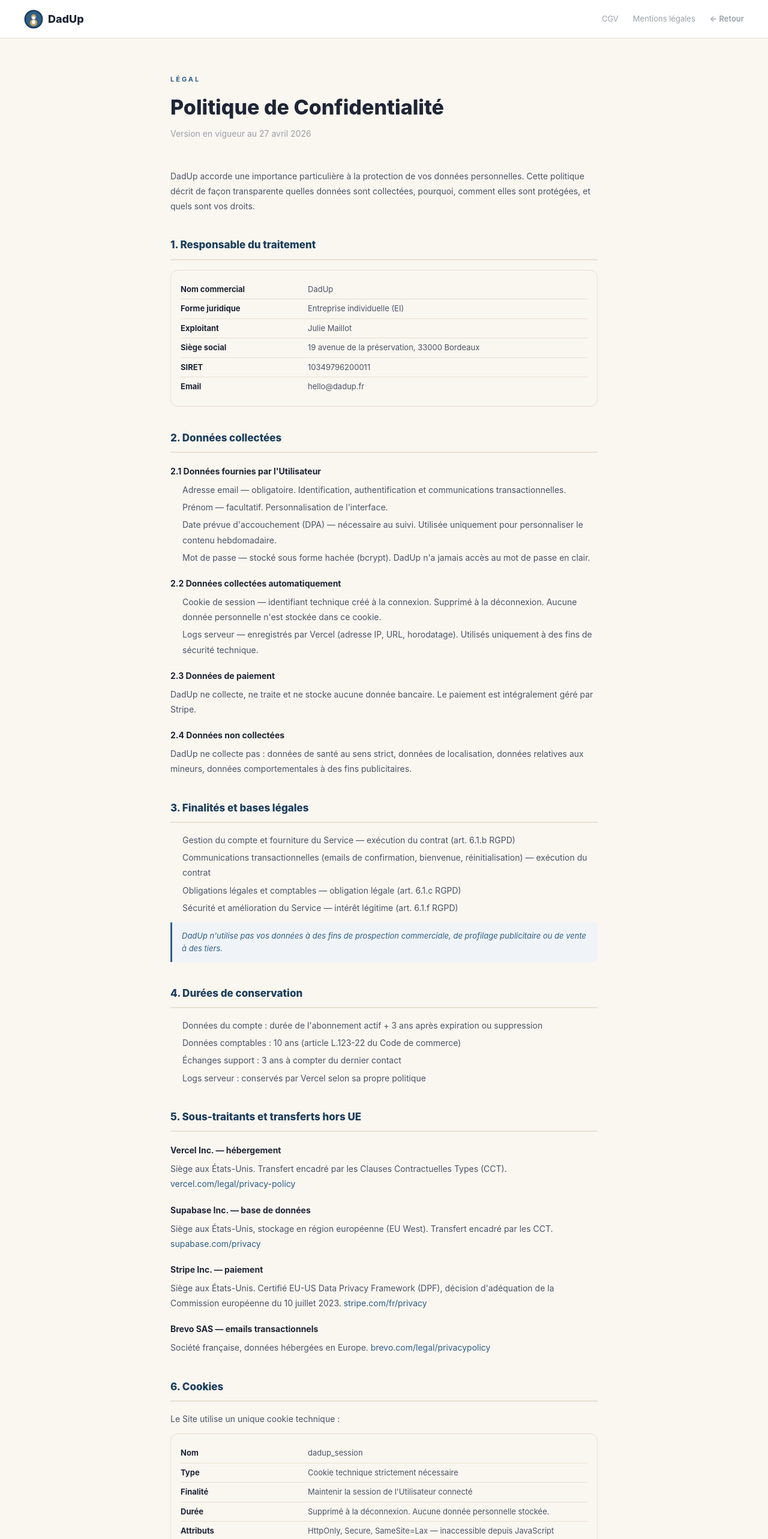
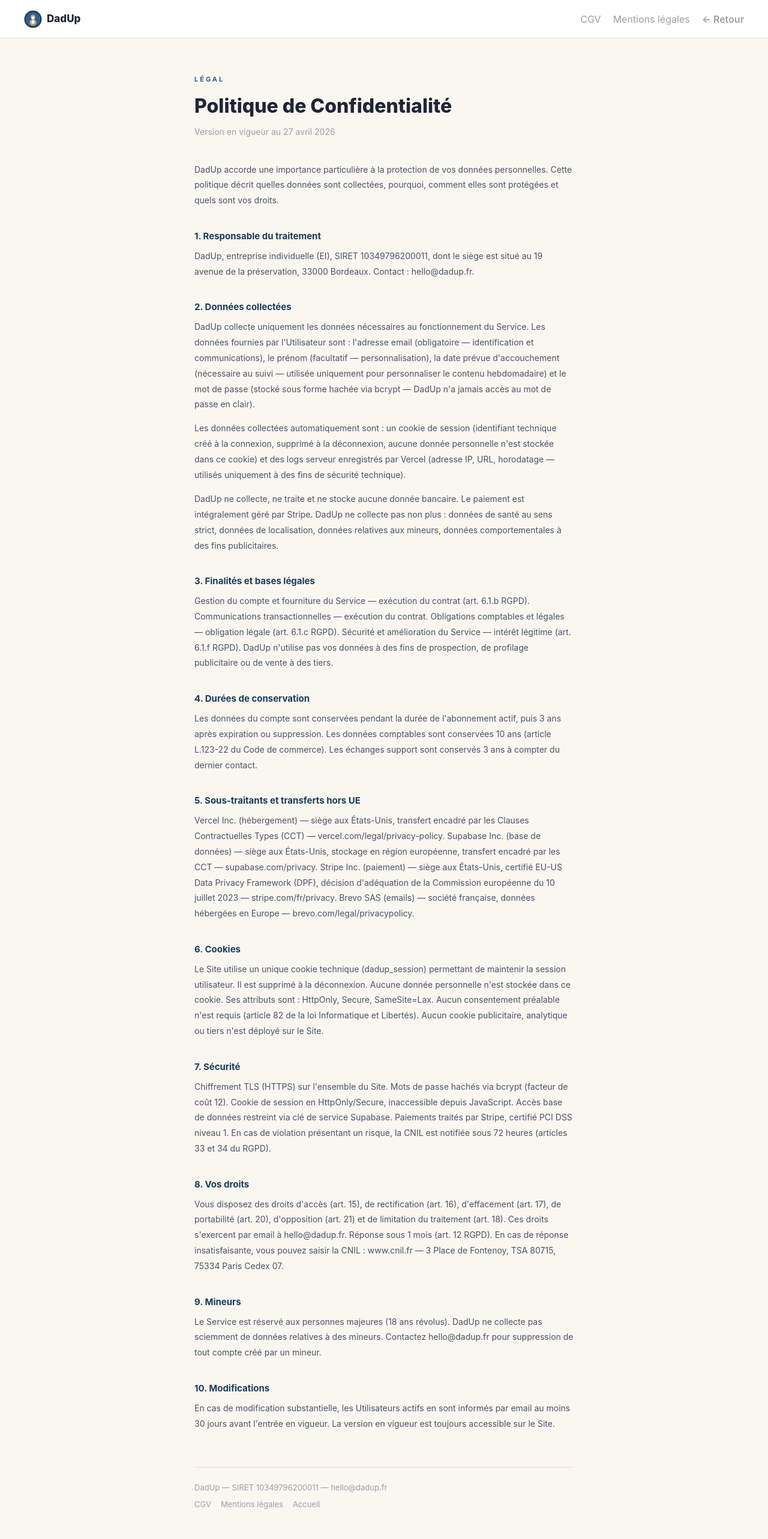
Before and after one commit to Julproject/dadup, a Next.js app: page /confidentialite in a window 1280 px wide. Shown: the top 2566 px of the page at 60% size. Built offline with nearby package versions, Linux system fonts and the light colour scheme.

Commit message:
Update page.tsx

```diff
--- a/app/confidentialite/page.tsx
+++ b/app/confidentialite/page.tsx
@@ -1,198 +1,79 @@
 'use client';
 
-const C = {
-  dark: '#1e2535', cream: '#faf6f0', white: '#ffffff',
-  border: '#e8e0d0', text: '#4a5568', textLight: '#9aa0a8',
-  blue: '#2E5F8A', blueDark: '#1A3D5C', gold: '#c8a060',
-};
+export default function ConfidentialitePage() {
+  const s = {
+    main: { minHeight: '100vh', background: '#faf6f0', fontFamily: "-apple-system,BlinkMacSystemFont,'Segoe UI',sans-serif", color: '#4a5568' },
+    nav: { background: '#ffffff', borderBottom: '1px solid #e8e0d0', padding: '0 40px', display: 'flex', alignItems: 'center', justifyContent: 'space-between', height: '64px' },
+    wrap: { maxWidth: '680px', margin: '0 auto', padding: '60px 24px 80px' },
+    label: { color: '#2E5F8A', fontSize: '11px', fontWeight: 700, letterSpacing: '3px', textTransform: 'uppercase' as const, margin: '0 0 12px' },
+    h1: { color: '#1e2535', fontSize: '32px', fontWeight: 800, margin: '0 0 8px' },
+    date: { color: '#9aa0a8', fontSize: '14px', margin: '0 0 40px' },
+    h2: { color: '#1A3D5C', fontSize: '15px', fontWeight: 700, margin: '36px 0 8px' },
+    p: { fontSize: '14px', lineHeight: 1.85, margin: '0 0 14px' },
+    footer: { borderTop: '1px solid #e8e0d0', marginTop: '60px', paddingTop: '24px', fontSize: '13px', color: '#9aa0a8' },
+    link: { color: '#9aa0a8', textDecoration: 'none' as const },
+  };
 
-function Section({ titre, children }: { titre: string; children: React.ReactNode }) {
   return (
-    <div style={{ marginBottom: '40px' }}>
-      <h2 style={{ color: C.blueDark, fontSize: '17px', fontWeight: 800, margin: '0 0 16px', paddingBottom: '10px', borderBottom: `2px solid ${C.border}` }}>{titre}</h2>
-      {children}
-    </div>
-  );
-}
-function H3({ children }: { children: React.ReactNode }) {
-  return <h3 style={{ color: C.dark, fontSize: '14px', fontWeight: 700, margin: '20px 0 8px' }}>{children}</h3>;
-}
-function P({ children }: { children: React.ReactNode }) {
-  return <p style={{ color: C.text, fontSize: '14px', lineHeight: 1.8, margin: '0 0 12px' }}>{children}</p>;
-}
-function Note({ children }: { children: React.ReactNode }) {
-  return (
-    <div style={{ background: '#f0f4f8', borderLeft: `3px solid ${C.blue}`, borderRadius: '0 8px 8px 0', padding: '12px 16px', margin: '12px 0' }}>
-      <p style={{ color: C.blue, fontSize: '13px', fontStyle: 'italic', margin: 0, lineHeight: 1.6 }}>{children}</p>
-    </div>
-  );
-}
-function UL({ items }: { items: string[] }) {
-  return (
-    <ul style={{ paddingLeft: '20px', margin: '8px 0 12px' }}>
-      {items.map((item, i) => <li key={i} style={{ color: C.text, fontSize: '14px', lineHeight: 1.8, marginBottom: '4px' }}>{item}</li>)}
-    </ul>
-  );
-}
-function InfoTable({ rows }: { rows: [string, string][] }) {
-  return (
-    <div style={{ background: C.cream, borderRadius: '12px', padding: '16px', margin: '12px 0', border: `1px solid ${C.border}` }}>
-      {rows.map(([label, value], i) => (
-        <div key={i} style={{ display: 'flex', gap: '12px', padding: '6px 0', borderBottom: i < rows.length - 1 ? `1px solid ${C.border}` : 'none' }}>
-          <span style={{ color: C.dark, fontSize: '13px', fontWeight: 700, minWidth: '200px', flexShrink: 0 }}>{label}</span>
-          <span style={{ color: C.text, fontSize: '13px' }}>{value}</span>
-        </div>
-      ))}
-    </div>
-  );
-}
-
-export default function ConfidentialitePage() {
-  return (
-    <main style={{ minHeight: '100vh', background: C.cream, fontFamily: "-apple-system,BlinkMacSystemFont,'Segoe UI',sans-serif" }}>
-      <nav style={{ background: C.white, borderBottom: `1px solid ${C.border}`, padding: '0 40px', display: 'flex', alignItems: 'center', justifyContent: 'space-between', height: '64px' }}>
+    <main style={s.main}>
+      <nav style={s.nav}>
         <a href="/" style={{ display: 'flex', alignItems: 'center', gap: '8px', textDecoration: 'none' }}>
-          <svg viewBox="0 0 300 300" width="32" height="32"><circle cx="150" cy="150" r="145" fill="#1A3D5C"/><circle cx="150" cy="150" r="122" fill="#2E5F8A"/><ellipse cx="150" cy="205" rx="58" ry="54" fill="#c8a060"/><circle cx="150" cy="112" r="40" fill="#c8a060"/><ellipse cx="150" cy="196" rx="27" ry="31" fill="#F7FAFC"/><circle cx="150" cy="128" r="26" fill="#F7FAFC"/></svg>
-          <span style={{ fontWeight: 800, color: C.dark, fontSize: '18px' }}>DadUp</span>
+          <svg viewBox="0 0 300 300" width="30" height="30"><circle cx="150" cy="150" r="145" fill="#1A3D5C"/><circle cx="150" cy="150" r="122" fill="#2E5F8A"/><ellipse cx="150" cy="205" rx="58" ry="54" fill="#c8a060"/><circle cx="150" cy="112" r="40" fill="#c8a060"/><ellipse cx="150" cy="196" rx="27" ry="31" fill="#F7FAFC"/><circle cx="150" cy="128" r="26" fill="#F7FAFC"/></svg>
+          <span style={{ fontWeight: 800, color: '#1e2535', fontSize: '17px' }}>DadUp</span>
         </a>
-        <div style={{ display: 'flex', gap: '24px', alignItems: 'center' }}>
-          <a href="/cgv" style={{ color: C.textLight, fontSize: '13px', textDecoration: 'none' }}>CGV</a>
-          <a href="/mentions-legales" style={{ color: C.textLight, fontSize: '13px', textDecoration: 'none' }}>Mentions légales</a>
-          <a href="/" style={{ color: C.textLight, fontSize: '13px', textDecoration: 'none', fontWeight: 600 }}>← Retour</a>
+        <div style={{ display: 'flex', gap: '20px' }}>
+          <a href="/cgv" style={s.link}>CGV</a>
+          <a href="/mentions-legales" style={s.link}>Mentions légales</a>
+          <a href="/" style={{ ...s.link, fontWeight: 600 }}>← Retour</a>
         </div>
       </nav>
 
-      <div style={{ maxWidth: '760px', margin: '0 auto', padding: '60px 24px 80px' }}>
-        <div style={{ marginBottom: '48px' }}>
-          <p style={{ color: C.blue, fontSize: '11px', fontWeight: 700, letterSpacing: '3px', textTransform: 'uppercase', margin: '0 0 12px' }}>Légal</p>
-          <h1 style={{ color: C.dark, fontSize: '34px', fontWeight: 800, margin: '0 0 8px' }}>Politique de Confidentialité</h1>
-          <p style={{ color: C.textLight, fontSize: '14px', margin: 0 }}>Version en vigueur au 27 avril 2026</p>
-        </div>
+      <div style={s.wrap}>
+        <p style={s.label}>Légal</p>
+        <h1 style={s.h1}>Politique de Confidentialité</h1>
+        <p style={s.date}>Version en vigueur au 27 avril 2026</p>
 
-        <P>DadUp accorde une importance particulière à la protection de vos données personnelles. Cette politique décrit de façon transparente quelles données sont collectées, pourquoi, comment elles sont protégées, et quels sont vos droits.</P>
+        <p style={s.p}>DadUp accorde une importance particulière à la protection de vos données personnelles. Cette politique décrit quelles données sont collectées, pourquoi, comment elles sont protégées et quels sont vos droits.</p>
 
-        <div style={{ marginTop: '40px' }}>
+        <h2 style={s.h2}>1. Responsable du traitement</h2>
+        <p style={s.p}>DadUp, entreprise individuelle (EI), SIRET 10349796200011, dont le siège est situé au 19 avenue de la préservation, 33000 Bordeaux. Contact : hello@dadup.fr.</p>
 
-          <Section titre="1. Responsable du traitement">
-            <InfoTable rows={[
-              ['Nom commercial', 'DadUp'],
-              ['Forme juridique', 'Entreprise individuelle (EI)'],
-              ['Exploitant', 'Julie Maillot'],
-              ['Siège social', '19 avenue de la préservation, 33000 Bordeaux'],
-              ['SIRET', '10349796200011'],
-              ['Email', 'hello@dadup.fr'],
-            ]} />
-          </Section>
+        <h2 style={s.h2}>2. Données collectées</h2>
+        <p style={s.p}>DadUp collecte uniquement les données nécessaires au fonctionnement du Service. Les données fournies par l'Utilisateur sont : l'adresse email (obligatoire — identification et communications), le prénom (facultatif — personnalisation), la date prévue d'accouchement (nécessaire au suivi — utilisée uniquement pour personnaliser le contenu hebdomadaire) et le mot de passe (stocké sous forme hachée via bcrypt — DadUp n'a jamais accès au mot de passe en clair).</p>
+        <p style={s.p}>Les données collectées automatiquement sont : un cookie de session (identifiant technique créé à la connexion, supprimé à la déconnexion, aucune donnée personnelle n'est stockée dans ce cookie) et des logs serveur enregistrés par Vercel (adresse IP, URL, horodatage — utilisés uniquement à des fins de sécurité technique).</p>
+        <p style={s.p}>DadUp ne collecte, ne traite et ne stocke aucune donnée bancaire. Le paiement est intégralement géré par Stripe. DadUp ne collecte pas non plus : données de santé au sens strict, données de localisation, données relatives aux mineurs, données comportementales à des fins publicitaires.</p>
 
-          <Section titre="2. Données collectées">
-            <H3>2.1 Données fournies par l'Utilisateur</H3>
-            <UL items={[
-              "Adresse email — obligatoire. Identification, authentification et communications transactionnelles.",
-              "Prénom — facultatif. Personnalisation de l'interface.",
-              "Date prévue d'accouchement (DPA) — nécessaire au suivi. Utilisée uniquement pour personnaliser le contenu hebdomadaire.",
-              "Mot de passe — stocké sous forme hachée (bcrypt). DadUp n'a jamais accès au mot de passe en clair.",
-            ]} />
-            <H3>2.2 Données collectées automatiquement</H3>
-            <UL items={[
-              "Cookie de session — identifiant technique créé à la connexion. Supprimé à la déconnexion. Aucune donnée personnelle n'est stockée dans ce cookie.",
-              "Logs serveur — enregistrés par Vercel (adresse IP, URL, horodatage). Utilisés uniquement à des fins de sécurité technique.",
-            ]} />
-            <H3>2.3 Données de paiement</H3>
-            <P>DadUp ne collecte, ne traite et ne stocke aucune donnée bancaire. Le paiement est intégralement géré par Stripe.</P>
-            <H3>2.4 Données non collectées</H3>
-            <P>DadUp ne collecte pas : données de santé au sens strict, données de localisation, données relatives aux mineurs, données comportementales à des fins publicitaires.</P>
-          </Section>
+        <h2 style={s.h2}>3. Finalités et bases légales</h2>
+        <p style={s.p}>Gestion du compte et fourniture du Service — exécution du contrat (art. 6.1.b RGPD). Communications transactionnelles — exécution du contrat. Obligations comptables et légales — obligation légale (art. 6.1.c RGPD). Sécurité et amélioration du Service — intérêt légitime (art. 6.1.f RGPD). DadUp n'utilise pas vos données à des fins de prospection, de profilage publicitaire ou de vente à des tiers.</p>
 
-          <Section titre="3. Finalités et bases légales">
-            <UL items={[
-              "Gestion du compte et fourniture du Service — exécution du contrat (art. 6.1.b RGPD)",
-              "Communications transactionnelles (emails de confirmation, bienvenue, réinitialisation) — exécution du contrat",
-              "Obligations légales et comptables — obligation légale (art. 6.1.c RGPD)",
-              "Sécurité et amélioration du Service — intérêt légitime (art. 6.1.f RGPD)",
-            ]} />
-            <Note>DadUp n'utilise pas vos données à des fins de prospection commerciale, de profilage publicitaire ou de vente à des tiers.</Note>
-          </Section>
+        <h2 style={s.h2}>4. Durées de conservation</h2>
+        <p style={s.p}>Les données du compte sont conservées pendant la durée de l'abonnement actif, puis 3 ans après expiration ou suppression. Les données comptables sont conservées 10 ans (article L.123-22 du Code de commerce). Les échanges support sont conservés 3 ans à compter du dernier contact.</p>
 
-          <Section titre="4. Durées de conservation">
-            <UL items={[
-              "Données du compte : durée de l'abonnement actif + 3 ans après expiration ou suppression",
-              "Données comptables : 10 ans (article L.123-22 du Code de commerce)",
-              "Échanges support : 3 ans à compter du dernier contact",
-              "Logs serveur : conservés par Vercel selon sa propre politique",
-            ]} />
-          </Section>
+        <h2 style={s.h2}>5. Sous-traitants et transferts hors UE</h2>
+        <p style={s.p}>Vercel Inc. (hébergement) — siège aux États-Unis, transfert encadré par les Clauses Contractuelles Types (CCT) — vercel.com/legal/privacy-policy. Supabase Inc. (base de données) — siège aux États-Unis, stockage en région européenne, transfert encadré par les CCT — supabase.com/privacy. Stripe Inc. (paiement) — siège aux États-Unis, certifié EU-US Data Privacy Framework (DPF), décision d'adéquation de la Commission européenne du 10 juillet 2023 — stripe.com/fr/privacy. Brevo SAS (emails) — société française, données hébergées en Europe — brevo.com/legal/privacypolicy.</p>
 
-          <Section titre="5. Sous-traitants et transferts hors UE">
-            <H3>Vercel Inc. — hébergement</H3>
-            <P>Siège aux États-Unis. Transfert encadré par les Clauses Contractuelles Types (CCT). <a href="https://vercel.com/legal/privacy-policy" style={{ color: C.blue }}>vercel.com/legal/privacy-policy</a></P>
+        <h2 style={s.h2}>6. Cookies</h2>
+        <p style={s.p}>Le Site utilise un unique cookie technique (dadup_session) permettant de maintenir la session utilisateur. Il est supprimé à la déconnexion. Aucune donnée personnelle n'est stockée dans ce cookie. Ses attributs sont : HttpOnly, Secure, SameSite=Lax. Aucun consentement préalable n'est requis (article 82 de la loi Informatique et Libertés). Aucun cookie publicitaire, analytique ou tiers n'est déployé sur le Site.</p>
 
-            <H3>Supabase Inc. — base de données</H3>
-            <P>Siège aux États-Unis, stockage en région européenne (EU West). Transfert encadré par les CCT. <a href="https://supabase.com/privacy" style={{ color: C.blue }}>supabase.com/privacy</a></P>
+        <h2 style={s.h2}>7. Sécurité</h2>
+        <p style={s.p}>Chiffrement TLS (HTTPS) sur l'ensemble du Site. Mots de passe hachés via bcrypt (facteur de coût 12). Cookie de session en HttpOnly/Secure, inaccessible depuis JavaScript. Accès base de données restreint via clé de service Supabase. Paiements traités par Stripe, certifié PCI DSS niveau 1. En cas de violation présentant un risque, la CNIL est notifiée sous 72 heures (articles 33 et 34 du RGPD).</p>
 
-            <H3>Stripe Inc. — paiement</H3>
-            <P>Siège aux États-Unis. Certifié EU-US Data Privacy Framework (DPF), décision d'adéquation de la Commission européenne du 10 juillet 2023. <a href="https://stripe.com/fr/privacy" style={{ color: C.blue }}>stripe.com/fr/privacy</a></P>
+        <h2 style={s.h2}>8. Vos droits</h2>
+        <p style={s.p}>Vous disposez des droits d'accès (art. 15), de rectification (art. 16), d'effacement (art. 17), de portabilité (art. 20), d'opposition (art. 21) et de limitation du traitement (art. 18). Ces droits s'exercent par email à hello@dadup.fr. Réponse sous 1 mois (art. 12 RGPD). En cas de réponse insatisfaisante, vous pouvez saisir la CNIL : www.cnil.fr — 3 Place de Fontenoy, TSA 80715, 75334 Paris Cedex 07.</p>
 
-            <H3>Brevo SAS — emails transactionnels</H3>
-            <P>Société française, données hébergées en Europe. <a href="https://www.brevo.com/legal/privacypolicy/" style={{ color: C.blue }}>brevo.com/legal/privacypolicy</a></P>
-          </Section>
+        <h2 style={s.h2}>9. Mineurs</h2>
+        <p style={s.p}>Le Service est réservé aux personnes majeures (18 ans révolus). DadUp ne collecte pas sciemment de données relatives à des mineurs. Contactez hello@dadup.fr pour suppression de tout compte créé par un mineur.</p>
 
-          <Section titre="6. Cookies">
-            <P>Le Site utilise un unique cookie technique :</P>
-            <InfoTable rows={[
-              ['Nom', 'dadup_session'],
-              ['Type', 'Cookie technique strictement nécessaire'],
-              ['Finalité', "Maintenir la session de l'Utilisateur connecté"],
-              ['Durée', 'Supprimé à la déconnexion. Aucune donnée personnelle stockée.'],
-              ['Attributs', 'HttpOnly, Secure, SameSite=Lax — inaccessible depuis JavaScript'],
-              ['Consentement requis', 'Non (art. 82 loi Informatique et Libertés)'],
-            ]} />
-            <P>Aucun cookie publicitaire, analytique ou tiers n'est déployé sur le Site.</P>
-          </Section>
+        <h2 style={s.h2}>10. Modifications</h2>
+        <p style={s.p}>En cas de modification substantielle, les Utilisateurs actifs en sont informés par email au moins 30 jours avant l'entrée en vigueur. La version en vigueur est toujours accessible sur le Site.</p>
 
-          <Section titre="7. Sécurité">
-            <UL items={[
-              "Chiffrement TLS (HTTPS) sur l'ensemble du Site",
-              "Mots de passe hachés via bcrypt (facteur de coût 12)",
-              "Cookie de session en HttpOnly/Secure, inaccessible depuis JavaScript",
-              "Accès à la base de données restreint via clé de service Supabase",
-              "Variables d'environnement sensibles stockées dans Vercel (non exposées)",
-              "Paiements traités par Stripe, certifié PCI DSS niveau 1",
-            ]} />
-            <P>En cas de violation de données présentant un risque, DadUp notifie la CNIL dans les 72 heures (articles 33 et 34 du RGPD).</P>
-          </Section>
-
-          <Section titre="8. Vos droits">
-            <UL items={[
-              "Droit d'accès (art. 15) — obtenir une copie de vos données",
-              "Droit de rectification (art. 16) — corriger des données inexactes",
-              "Droit à l'effacement (art. 17) — demander la suppression de vos données",
-              "Droit à la portabilité (art. 20) — recevoir vos données en format structuré",
-              "Droit d'opposition (art. 21) — vous opposer à certains traitements",
-              "Droit à la limitation (art. 18) — suspendre temporairement un traitement",
-            ]} />
-            <P>Ces droits s'exercent par email à <strong>hello@dadup.fr</strong>. Réponse sous 1 mois (art. 12 RGPD). En cas de réponse insatisfaisante, vous pouvez saisir la <strong>CNIL</strong> (www.cnil.fr — 3 Place de Fontenoy, TSA 80715, 75334 Paris Cedex 07).</P>
-          </Section>
-
-          <Section titre="9. Mineurs">
-            <P>Le Service est réservé aux personnes majeures (18 ans révolus). DadUp ne collecte pas sciemment de données relatives à des mineurs. En cas de compte créé par un mineur, contactez hello@dadup.fr pour suppression immédiate.</P>
-          </Section>
-
-          <Section titre="10. Modifications">
-            <P>DadUp se réserve le droit de modifier cette Politique. En cas de modification substantielle, les Utilisateurs actifs en sont informés par email au moins 30 jours avant l'entrée en vigueur.</P>
-          </Section>
-
-        </div>
-
-        <div style={{ background: C.blueDark, borderRadius: '20px', padding: '32px', textAlign: 'center', marginTop: '48px' }}>
-          <p style={{ color: 'rgba(255,255,255,0.6)', fontSize: '13px', margin: '0 0 8px' }}>Questions relatives à vos données</p>
-          <a href="mailto:hello@dadup.fr" style={{ color: C.gold, fontSize: '18px', fontWeight: 700, textDecoration: 'none' }}>hello@dadup.fr</a>
-          <p style={{ color: 'rgba(255,255,255,0.3)', fontSize: '12px', margin: '12px 0 0', fontStyle: 'italic' }}>DadUp (Julie Maillot) — SIRET 10349796200011</p>
-        </div>
-
-        <div style={{ display: 'flex', justifyContent: 'center', gap: '24px', marginTop: '32px', flexWrap: 'wrap' }}>
-          <a href="/cgv" style={{ color: C.textLight, fontSize: '13px', textDecoration: 'none' }}>CGV</a>
-          <a href="/mentions-legales" style={{ color: C.textLight, fontSize: '13px', textDecoration: 'none' }}>Mentions légales</a>
-          <a href="/" style={{ color: C.textLight, fontSize: '13px', textDecoration: 'none' }}>Retour à l'accueil</a>
+        <div style={s.footer}>
+          <p>DadUp — SIRET 10349796200011 — hello@dadup.fr</p>
+          <div style={{ display: 'flex', gap: '16px', marginTop: '8px' }}>
+            <a href="/cgv" style={s.link}>CGV</a>
+            <a href="/mentions-legales" style={s.link}>Mentions légales</a>
+            <a href="/" style={s.link}>Accueil</a>
+          </div>
         </div>
       </div>
     </main>
```
